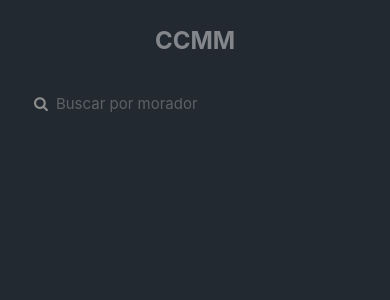
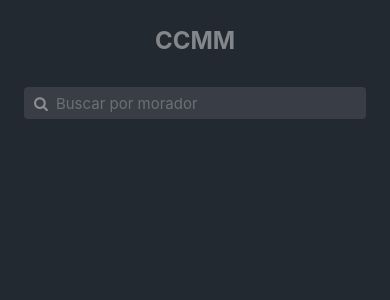
Before and after one commit to MaxWesley/mobile-ccmm-rn-expo, a React Native app: screen / in a window 390 px wide. Shown: the top 300 px of the page. Built offline with nearby package versions, Linux system fonts and the light colour scheme.

Commit message:
feat: add new styles colors

```diff
--- a/src/global/styles/theme.ts
+++ b/src/global/styles/theme.ts
@@ -10,7 +10,10 @@ export const theme = {
         secondary50: '#243189',
         secondary40: '#1D2766',
         secondary30: '#495BCC',
+
+
         background: '#232931',
+        inputBackground: '#393E46',
 
         overlay: 'rgba(0,0,0,0.7)',
         highlight: '#ABB1CC',
```
